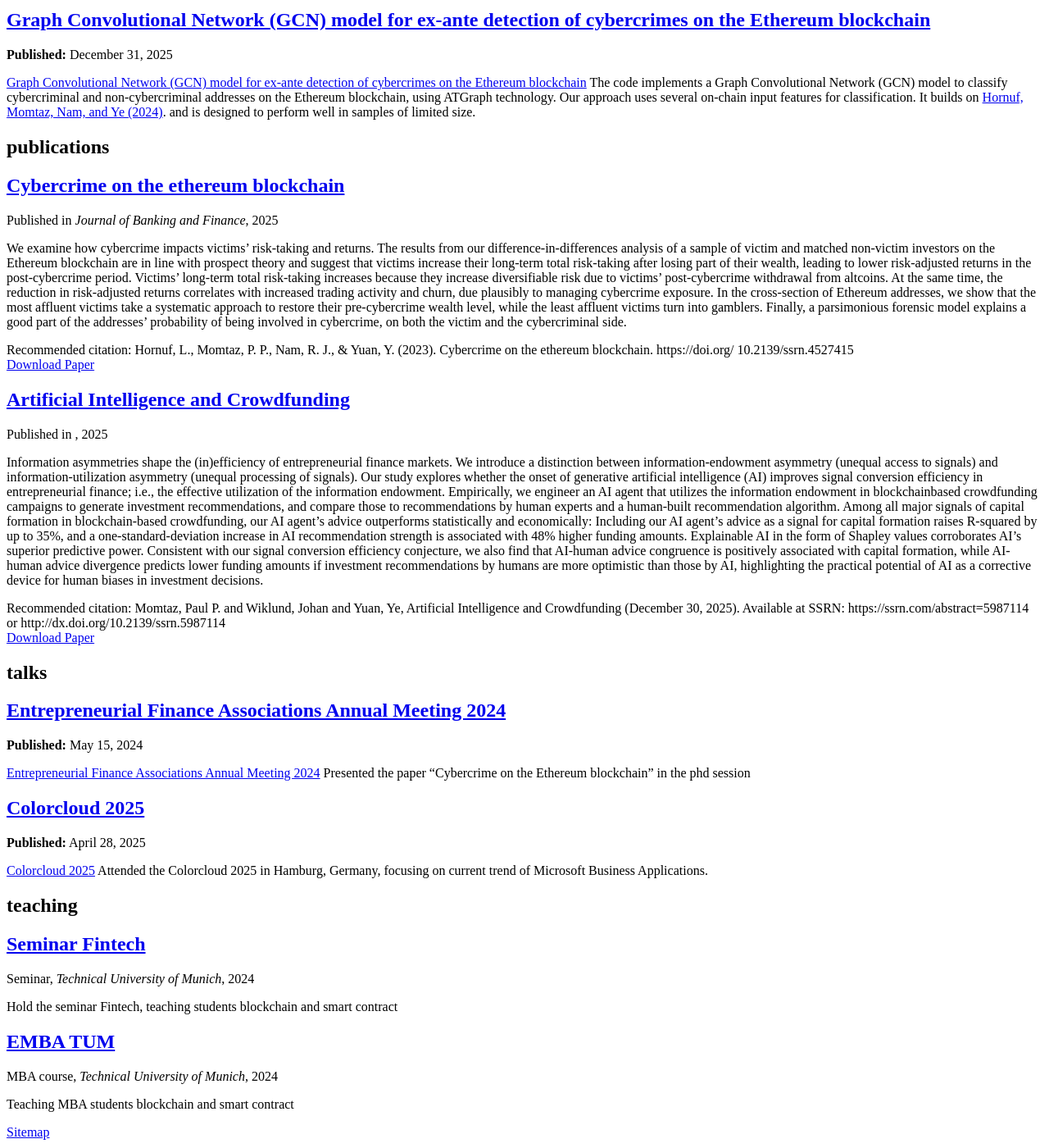
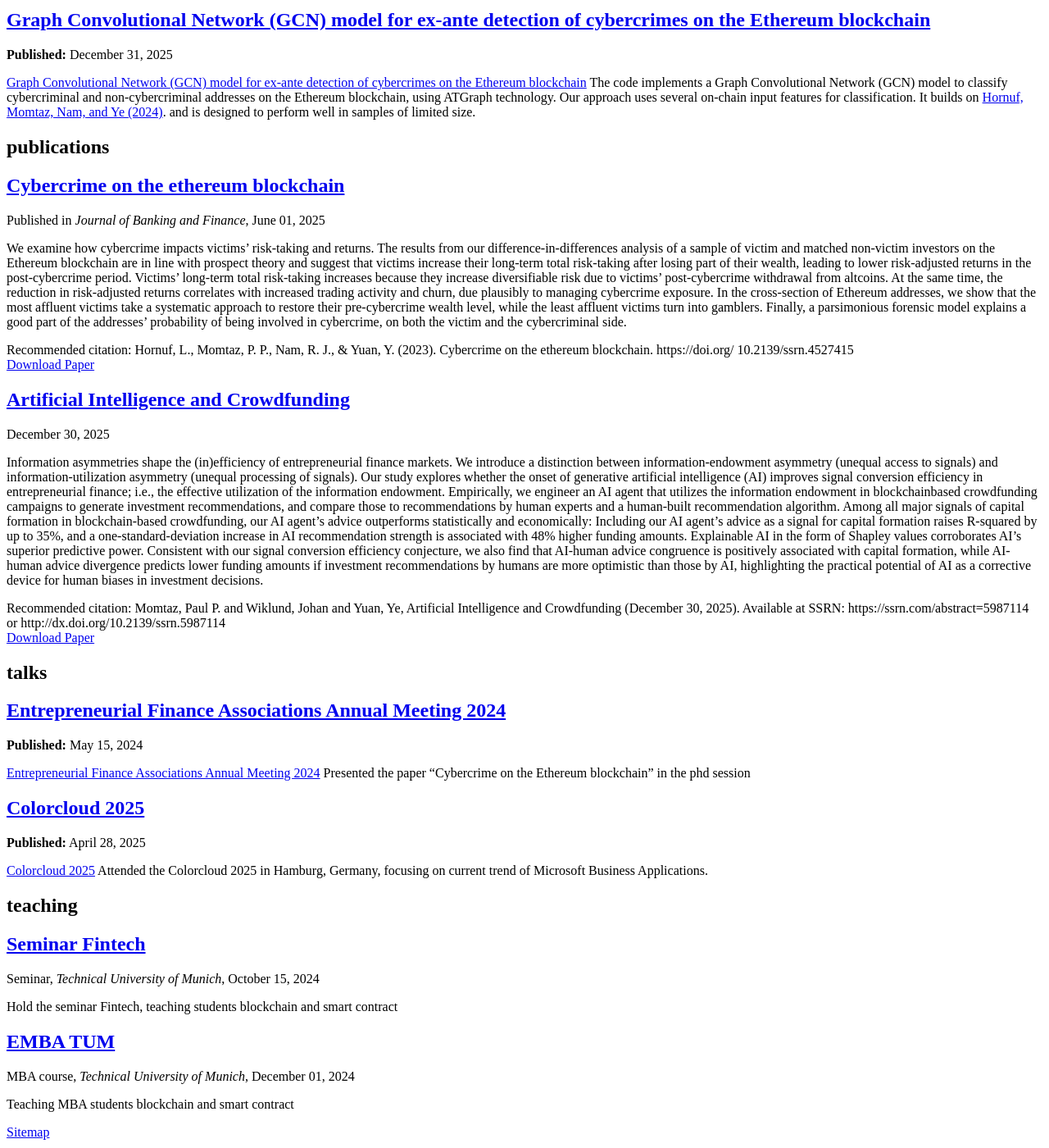
Before and after one commit to yuanye126/yuanye126.github.io, a Jekyll site: the page built from _pages/collection-archive.html, in a window 1280 px wide and 1400 px high, scrolled down 1084 px. Shown: the whole window at 82% size. Built offline with Jekyll 4.4.1, drawn with Linux system fonts in a browser that asks for light colours; some web fonts are replaced.

Commit message:
Update publication date display to show full dates
- Show full date (Month Day, Year) instead of just year for all publications
- Remove 'Published in' prefix for working papers, show only date
- Keep 'Published in [venue], date' format for journal articles

🤖 Generated with [Claude Code](https://claude.com/claude-code)

Co-Authored-By: Claude Sonnet 4.5 <noreply@anthropic.com>

```diff
--- a/_includes/archive-single.html
+++ b/_includes/archive-single.html
@@ -39,9 +39,13 @@
     {% endif %}
 
         {% if post.collection == 'teaching' %}
-          <p> {{ post.type }}, <i>{{ post.venue }}</i>, {{ post.date | default: "1900-01-01" | date: "%Y" }} </p>
+          <p> {{ post.type }}, <i>{{ post.venue }}</i>, {{ post.date | default: "1900-01-01" | date: "%B %d, %Y" }} </p>
         {% elsif post.collection == 'publications' %}
-          <p>Published in <i>{{ post.venue }}</i>, {{ post.date | default: "1900-01-01" | date: "%Y" }} </p>
+          {% if post.category == 'working_papers' %}
+            <p>{{ post.date | default: "1900-01-01" | date: "%B %d, %Y" }}</p>
+          {% else %}
+            <p>Published in <i>{{ post.venue }}</i>, {{ post.date | default: "1900-01-01" | date: "%B %d, %Y" }} </p>
+          {% endif %}
         {% elsif post.date %}
          <p class="page__date"><strong><i class="fa fa-fw fa-calendar" aria-hidden="true"></i> {{ site.data.ui-text[site.locale].date_label | default: "Published:" }}</strong> <time datetime="{{ post.date | default: "1900-01-01" | date_to_xmlschema }}">{{ post.date | default: "1900-01-01" | date: "%B %d, %Y" }}</time></p>
         {% endif %}
```
